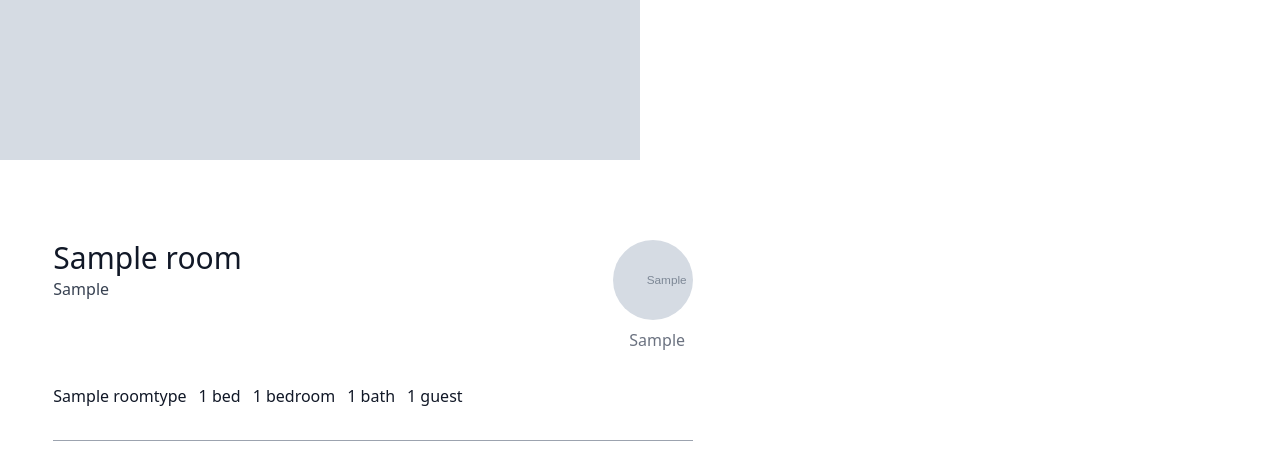
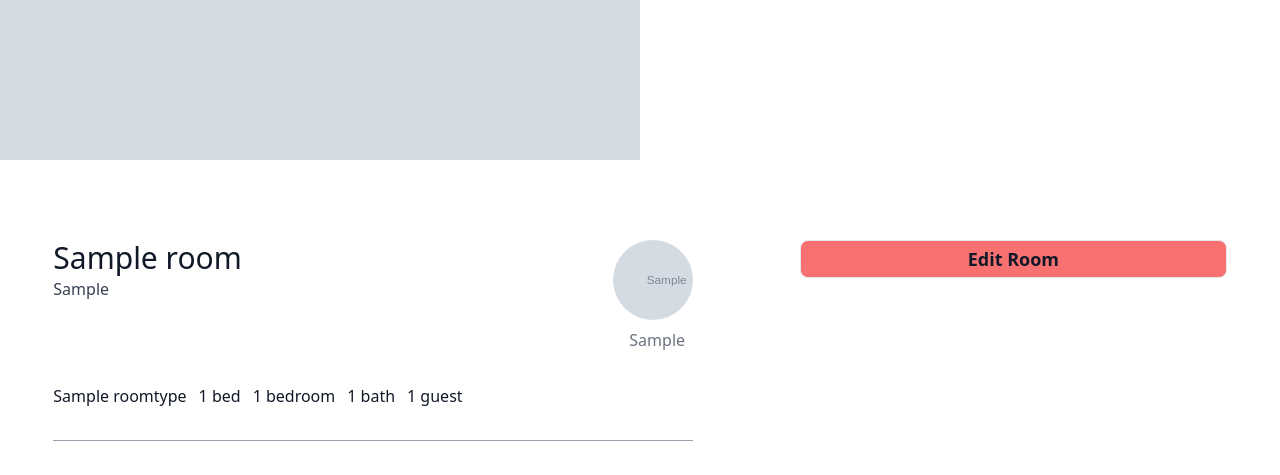
Before and after one commit to soundee10/py_airbnb-clone, a Django app: page /rooms/1 in a window 1280 px wide. Shown: the part 500-975 px from the top of the page. Run offline with Django 3.2, Linux system fonts and the light colour scheme; a user stored in the database is signed in; tables that the repository leaves empty hold one stand-in row (values such as "Sample post"); grey boxes marked "Sample" are stand-in pictures; style sheets or scripts are compiled from the project's sources; some libraries are stand-ins or nearby versions.

Commit message:
#23 update Roomview, room photos

```diff
--- a/rooms/urls.py
+++ b/rooms/urls.py
@@ -5,5 +5,7 @@ app_name = "rooms"
 
 urlpatterns = [
     path("<int:pk>", views.RoomDetail.as_view(), name="detail"),
+    path("<int:pk>/edit/", views.EditRoomView.as_view(), name="edit"),
+    path("<int:pk>/photos/", views.RoomPhotosView.as_view(), name="photos"),
     path("search/", views.SearchView.as_view(), name="search"),
 ]
--- a/rooms/views.py
+++ b/rooms/views.py
@@ -1,8 +1,10 @@
+from django.http import Http404
 from django.shortcuts import render, redirect
 from django.utils import timezone
 from django.http import HttpResponse, Http404
-from django.views.generic import ListView, DetailView, View
+from django.views.generic import ListView, DetailView, View, UpdateView
 from django.core.paginator import Paginator
+from users import mixins as user_mixins
 from . import models, forms
 
 
@@ -115,6 +117,48 @@ class SearchView(View):
             {"form": form},
         )
 
+class EditRoomView(user_mixins.LoggedInOnlyView, UpdateView):
+
+    model = models.Room
+    template_name = "rooms/room_edit.html"
+    fields =(
+    "name",
+    "description",
+    "country",
+    "city",
+    "price",
+    "address",
+    "guests",
+    "beds",
+    "bedrooms",
+    "baths",
+    "check_in",
+    "check_out",
+    "instant_book",
+    "room_type",
+    "amenities",
+    "facilities",
+    "house_rule",
+    )
+
+    def get_object(self, queryset=None):
+        room = super().get_object(queryset=queryset)
+        #print(room.host.pk, self.request.user.pk)
+        if room.host.pk != self.request.user.pk:
+            raise Http404()
+        return room
+
+class RoomPhotosView(user_mixins.LoggedInOnlyView, DetailView):
+
+    model = models.Room
+    template_name = "room_photos.html"
+
+    def get_object(self, queryset=None):
+        room = super().get_object(queryset=queryset)
+        #print(room.host.pk, self.request.user.pk)
+        if room.host.pk != self.request.user.pk:
+            raise Http404()
+        return room
 
 """
 # using pagination in manual...
--- a/templates/rooms/room_detail.html
+++ b/templates/rooms/room_detail.html
@@ -94,6 +94,9 @@
 
       <div class="w-1/3">
 
+        {% if room.host == user %}
+          <a href="{% url 'rooms:edit' room.pk %}" class="btn-link block">Edit Room</a>
+        {% endif %}
 
       </div>
     </div>
```
Also changed, not shown: templates/mixins/room/room_form.html (added, +13 -0 lines), templates/mixins/room/room_input.html (added, +9 -0 lines), templates/rooms/room_edit.html (added, +19 -0 lines).
